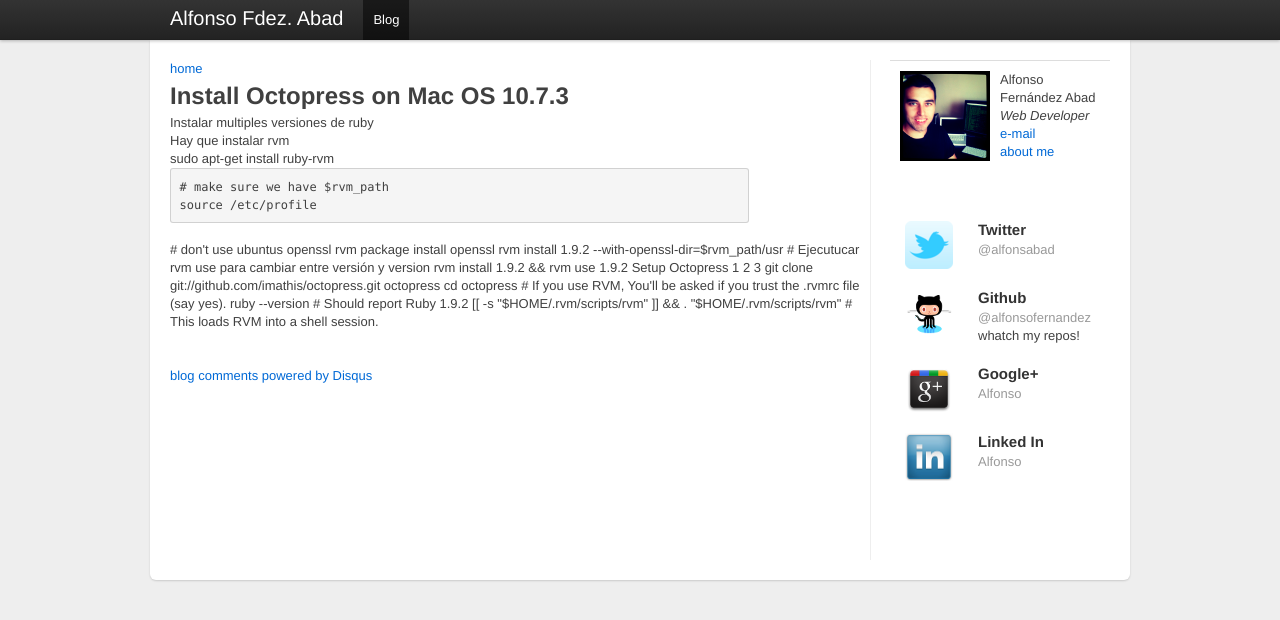
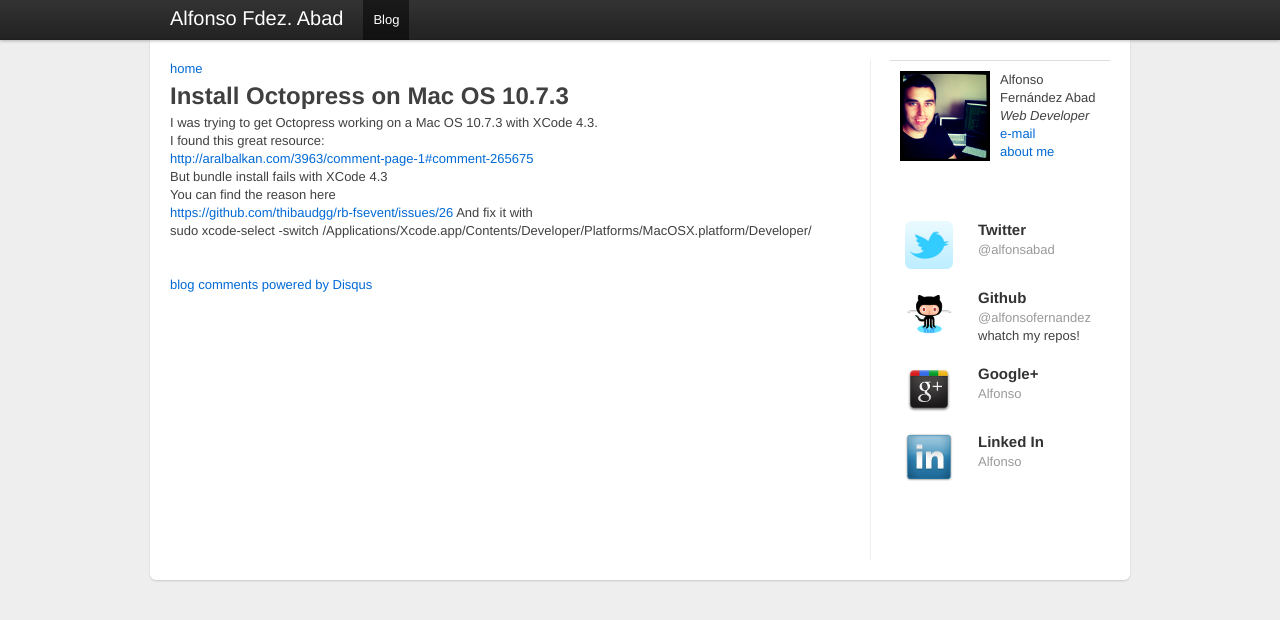
Before and after one commit to alfonsofernandez/alfonsofernandez.github.com, a Jekyll site: the page built from _posts/2012-02-12-new-post.html, in a window 1280 px wide. Shown: the top 620 px of the page. Built offline with Jekyll 4.4.1, drawn with Linux system fonts in a browser that asks for light colours; Markdown is read by kramdown in place of the engine named in the settings; comment, search, counter and statistics services are not loaded.

Commit message:
new post

```diff
--- a/_posts/2012-02-12-new-post.html
+++ b/_posts/2012-02-12-new-post.html
@@ -13,35 +13,14 @@
 - gnu-linux
 ---
 <div>
+	I was trying to get Octopress working on a Mac OS 10.7.3 with XCode 4.3.                  <br>
+	I found this great resource:              <br>
+	 <a href="http://aralbalkan.com/3963/comment-page-1#comment-265675">http://aralbalkan.com/3963/comment-page-1#comment-265675</a>                     <br>
+	But bundle install fails with XCode 4.3    <br>
+	You can find the reason here     <br>
+	<a href="https://github.com/thibaudgg/rb-fsevent/issues/26">https://github.com/thibaudgg/rb-fsevent/issues/26</a>
+	And fix it with                          <br>
+	sudo xcode-select -switch /Applications/Xcode.app/Contents/Developer/Platforms/MacOSX.platform/Developer/               <br>
 
 
-Instalar multiples versiones de ruby<br>
-Hay que instalar rvm <br>
-
-sudo apt-get install ruby-rvm
-<pre class="sh">
-# make sure we have $rvm_path
-source /etc/profile
-</pre>
-
-# don't use ubuntus openssl
-rvm package install openssl
-rvm install 1.9.2 --with-openssl-dir=$rvm_path/usr
-
-# Ejecutucar rvm use  para cambiar entre versión y version
-rvm install 1.9.2 && rvm use 1.9.2
-
-
-Setup Octopress
-
-1
-2
-3
-git clone git://github.com/imathis/octopress.git octopress
-cd octopress    # If you use RVM, You'll be asked if you trust the .rvmrc file (say yes).
-ruby --version  # Should report Ruby 1.9.2
-
-
-[[ -s "$HOME/.rvm/scripts/rvm" ]] && . "$HOME/.rvm/scripts/rvm" # This loads RVM into a shell session.
-
 </div>
```
